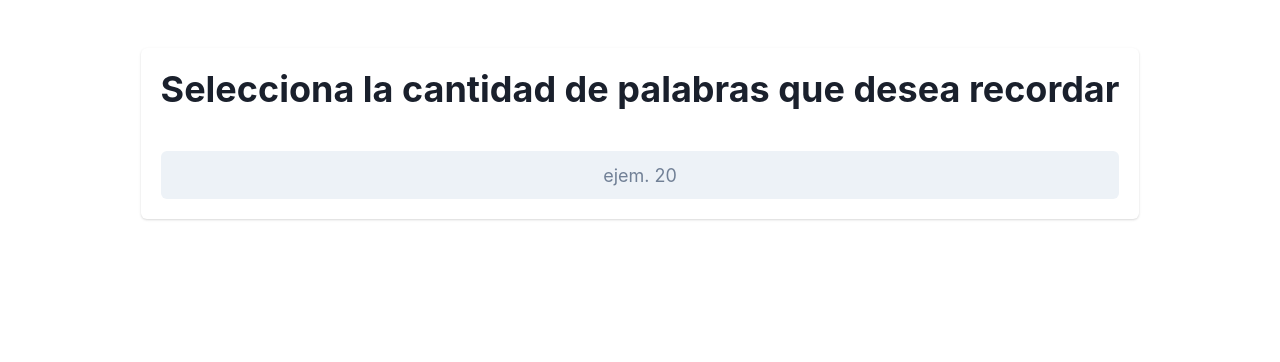
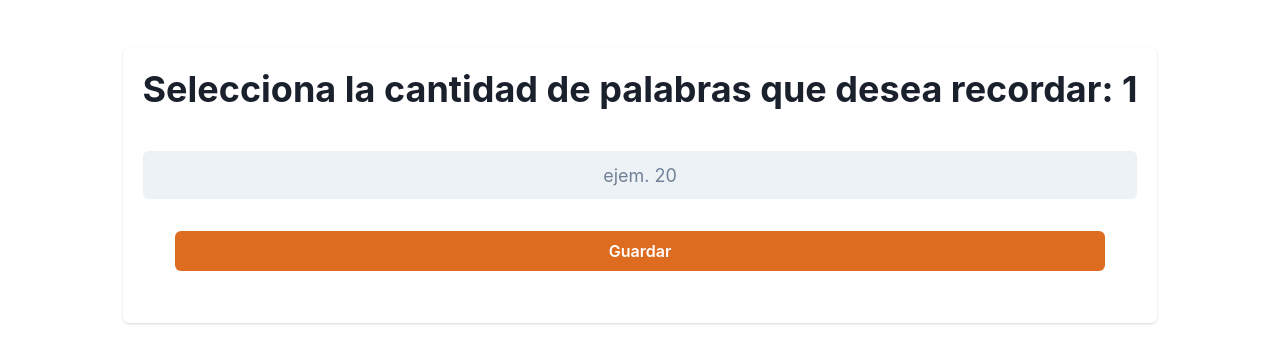
Before and after one commit to oscareduardolp6/memory-project-stack-1, a React (Vite) app: page / in a window 1280 px wide. Shown: the top 362 px of the page. Built offline with nearby package versions, Linux system fonts and the light colour scheme.

Commit message:
feat(GetNumberOfWords): :sparkles: Work the updating of the number of words
Finished the initial feature of get the number of words, needs refactor

```diff
--- a/src/App.tsx
+++ b/src/App.tsx
@@ -1,23 +1,48 @@
 import {
+  Button,
   Card,
   CardBody,
   CardHeader,
   Center,
   Heading,
   Input,
+  Stack,
 } from '@chakra-ui/react'
+import { useRef } from 'react'
+import { setNumberOfWords } from './GetNumberOfWords/store'
+import { useNumberOfWords } from './GetNumberOfWords/useNumberOfWords'
+import { SubmitEvent } from './Types/HtmlEvents'
+import { getValueFromRef } from './Utils/React'
 
 function App() {
+  const numberOfWordsInput = useRef<HTMLInputElement>(null)
+  const state = useNumberOfWords()
+  const saveNumberOfWords = (event: SubmitEvent) => {
+    event.preventDefault()
+    const numberOfWords = getValueFromRef<number>(numberOfWordsInput)
+    console.log({numberOfWords});
+    const inputIsVoid = typeof numberOfWords === 'string'
+    if (inputIsVoid) return alert('Ingrese un número')
+    const error = setNumberOfWords(numberOfWords)
+    numberOfWordsInput.current!.value = ''
+    if (error) {
+      alert(error.message)
+      numberOfWordsInput.current!.focus()
+      return
+    }
+  }
+
   return (
     <>
       <Center marginTop='3em'>
         <Card>
           <CardHeader>
             <Heading>
-              Selecciona la cantidad de palabras que desea recordar
+              Selecciona la cantidad de palabras que desea recordar: {state.numberOfWords}
             </Heading>
           </CardHeader>
           <CardBody>
+            <form onSubmit={saveNumberOfWords}>
               <Input
                 size='lg'
                 placeholder='ejem. 20'
@@ -26,7 +51,14 @@ function App() {
                 min={1}
                 max={100}
                 textAlign='center'
+                ref={numberOfWordsInput}
               />
+              <Stack margin='2em'>
+                <Button colorScheme='orange' type='submit'>
+                  Guardar
+                </Button>
+              </Stack>
+            </form>
           </CardBody>
         </Card>
       </Center>
--- /dev/null
+++ b/src/GetNumberOfWords/store.tsx
@@ -0,0 +1,15 @@
+import { proxy } from 'valtio'
+import { PosibleError } from '../Types/Result'
+import { isPositiveInteger } from '../Utils/Number'
+
+type NumberOfWordsStore = { numberOfWords: number }
+
+export const getNumberOfWordsStore = proxy<NumberOfWordsStore>({ numberOfWords: 1 })
+
+export const setNumberOfWords = (numberOfWords: number): PosibleError => {
+  if (!isPositiveInteger(numberOfWords))
+    return new Error(`El número de palabras debe ser un entero positivo,
+    ${numberOfWords} no cumple con ese requisito`)
+  getNumberOfWordsStore.numberOfWords = numberOfWords
+  return null
+}
--- /dev/null
+++ b/src/GetNumberOfWords/useNumberOfWords.ts
@@ -0,0 +1,7 @@
+import { useSnapshot } from 'valtio'
+import { getNumberOfWordsStore } from './store'
+
+export const useNumberOfWords = () => {
+  const state = useSnapshot(getNumberOfWordsStore)
+  return state
+}
```
Lines whose indentation alone changed are shown as unchanged.
